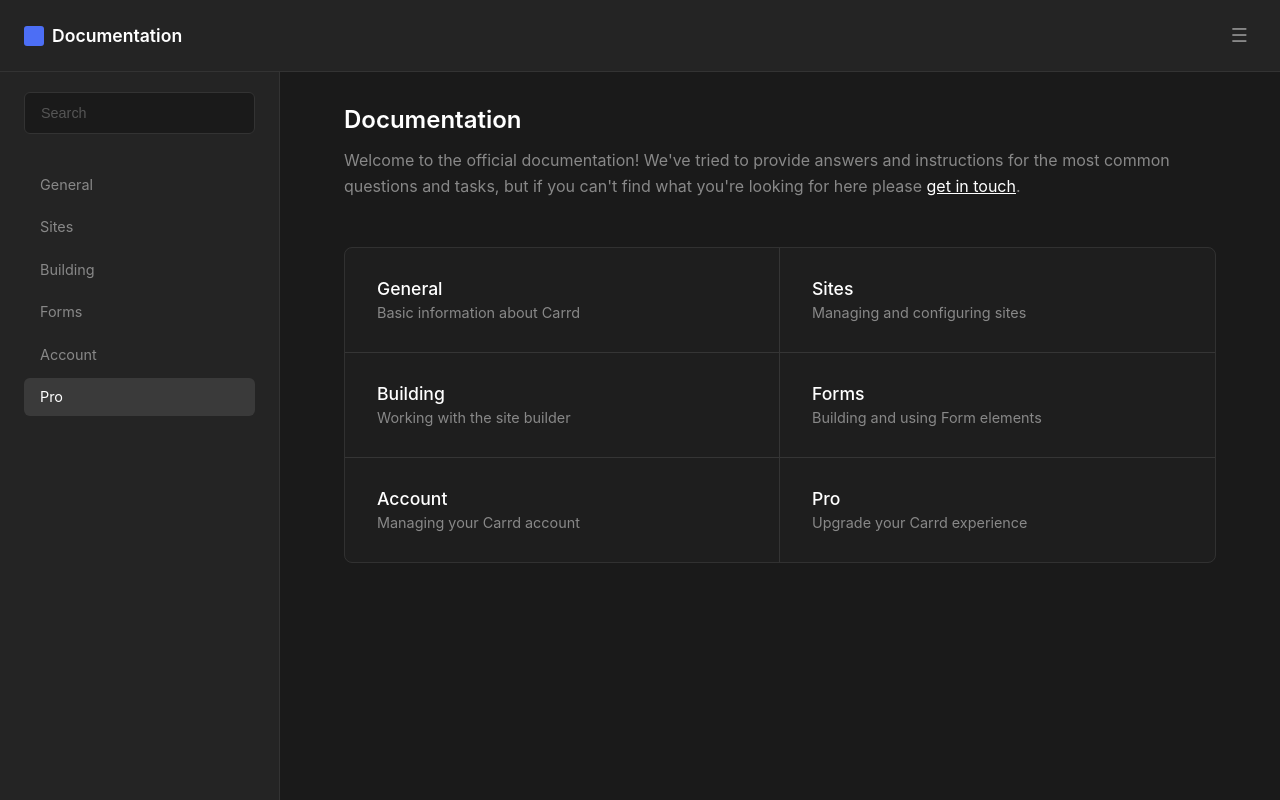
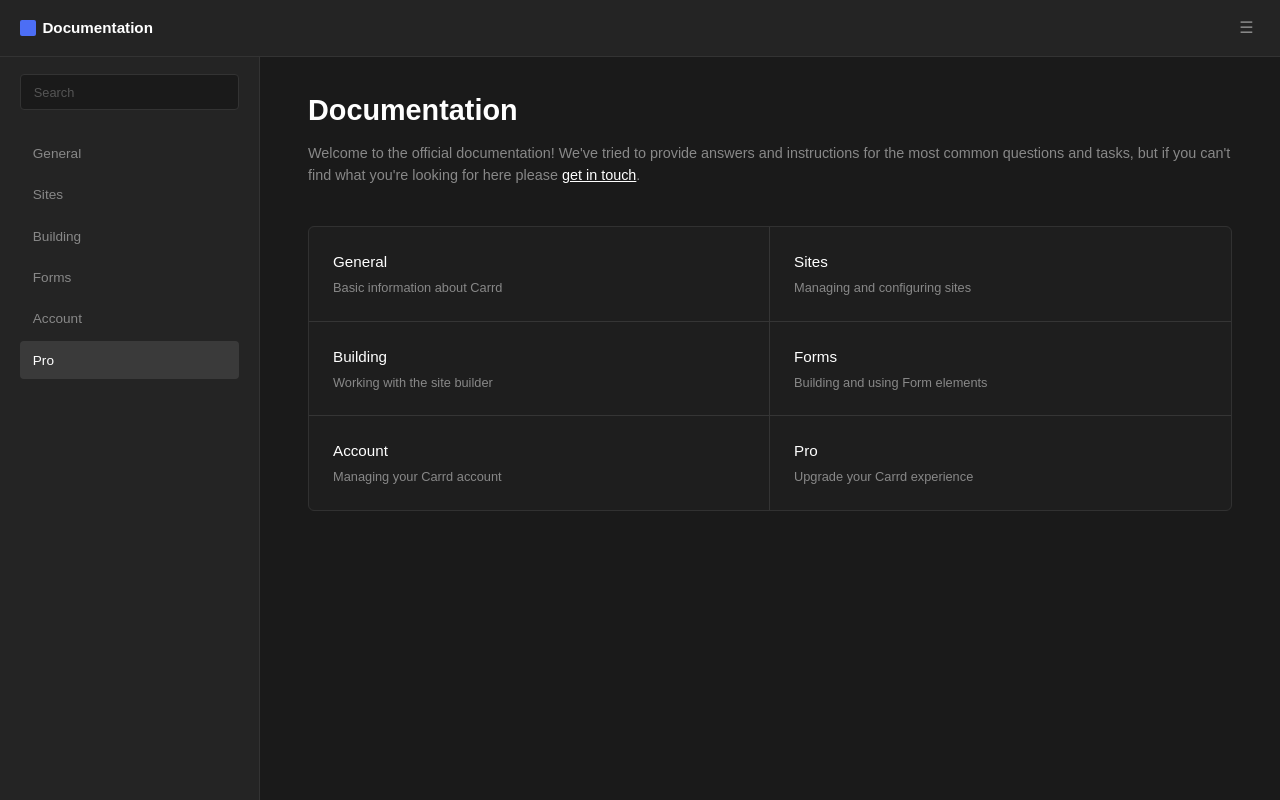
Before and after one commit to trt-solutions/leandoc, a plain HTML site: page index.html in a window 1280 px wide. Drawn offline with Linux system fonts and the light colour scheme.

Commit message:
Update index.html

```diff
--- a/index.html
+++ b/index.html
@@ -12,16 +12,16 @@
         }
 
         body {
-            font-family: -apple-system, BlinkMacSystemFont, 'Arial', Roboto, Oxygen, Ubuntu, Cantarell, sans-serif;
+            font-family: Arial, sans-serif;
             background: #1a1a1a;
             color: #ffffff;
-            line-height: 1;
+            line-height: 1.4;
         }
 
         /* Header */
         .header {
             background: #242424;
-            padding: 1rem 1.5rem;
+            padding: 0.75rem 1.25rem;
             display: flex;
             justify-content: space-between;
             align-items: center;
@@ -34,27 +34,27 @@
 
         .logo {
             color: #ffffff;
-            font-size: 1.1rem;
+            font-size: 0.95rem;
             font-weight: 600;
             display: flex;
             align-items: center;
-            gap: 0.5rem;
+            gap: 0.4rem;
         }
 
         .logo-icon {
-            width: 20px;
-            height: 20px;
+            width: 16px;
+            height: 16px;
             background: #4c6ef5;
-            border-radius: 3px;
+            border-radius: 2px;
         }
 
         .hamburger {
             background: none;
             border: none;
             color: #888;
-            font-size: 1.2rem;
+            font-size: 1rem;
             cursor: pointer;
-            padding: 0.5rem;
+            padding: 0.4rem;
         }
 
         .hamburger:hover {
@@ -64,33 +64,34 @@
         .container {
             display: flex;
             min-height: 100vh;
-            padding-top: 60px;
+            padding-top: 50px;
         }
 
         /* Sidebar */
         .sidebar {
-            width: 280px;
+            width: 260px;
             background: #242424;
-            padding: 2rem 1.5rem;
+            padding: 1.5rem 1.25rem;
             border-right: 1px solid #333;
             position: fixed;
-            height: calc(100vh - 60px);
+            height: calc(100vh - 50px);
             overflow-y: auto;
-            top: 60px;
+            top: 50px;
         }
 
         .search-container {
-            margin-bottom: 2rem;
+            margin-bottom: 1.5rem;
         }
 
         .search-input {
             width: 100%;
-            padding: 0.75rem 1rem;
+            padding: 0.6rem 0.8rem;
             background: #1a1a1a;
             border: 1px solid #333;
-            border-radius: 6px;
+            border-radius: 4px;
             color: #888;
-            font-size: 0.9rem;
+            font-size: 0.8rem;
+            font-family: Arial, sans-serif;
         }
 
         .search-input::placeholder {
@@ -102,17 +103,17 @@
         }
 
         .nav-menu li {
-            margin-bottom: 0.25rem;
+            margin-bottom: 0.2rem;
         }
 
         .nav-link {
             display: block;
-            padding: 0.75rem 1rem;
+            padding: 0.6rem 0.8rem;
             color: #888;
             text-decoration: none;
-            border-radius: 6px;
-            transition: all 0.2s ease;
-            font-size: 0.9rem;
+            border-radius: 4px;
+            transition: all 0.15s ease;
+            font-size: 0.85rem;
         }
 
         .nav-link:hover {
@@ -127,23 +128,23 @@
 
         /* Main content */
         .main-content {
-            margin-left: 280px;
-            padding: 3rem 4rem;
-            width: calc(100% - 280px);
+            margin-left: 260px;
+            padding: 2.5rem 3rem;
+            width: calc(100% - 260px);
         }
 
         h1 {
-            font-size: 1.5rem;
-            margin-bottom: 1rem;
+            font-size: 1.8rem;
+            margin-bottom: 0.8rem;
             font-weight: 600;
             color: #ffffff;
         }
 
         .intro {
             color: #888;
-            font-size: 1rem;
-            margin-bottom: 3rem;
-            line-height: 1.6;
+            font-size: 0.9rem;
+            margin-bottom: 2.5rem;
+            line-height: 1.5;
         }
 
         .intro a {
@@ -156,18 +157,18 @@
             display: grid;
             grid-template-columns: 1fr 1fr;
             gap: 0;
-            margin-top: 2rem;
+            margin-top: 1.5rem;
             border: 1px solid rgba(255,255,255,0.1);
-            border-radius: 8px;
+            border-radius: 6px;
             overflow: hidden;
         }
 
         .content-item {
             background: rgba(255,255,255,0.02);
-            padding: 2rem;
+            padding: 1.5rem;
             border-right: 1px solid rgba(255,255,255,0.1);
             border-bottom: 1px solid rgba(255,255,255,0.1);
-            transition: all 0.2s ease;
+            transition: all 0.15s ease;
         }
 
         .content-item:nth-child(even) {
@@ -183,15 +184,16 @@
         }
 
         .content-item h3 {
-            font-size: 1.1rem;
-            margin-bottom: 0.5rem;
+            font-size: 0.95rem;
+            margin-bottom: 0.4rem;
             color: #ffffff;
             font-weight: 500;
         }
 
         .content-item p {
             color: #888;
-            font-size: 0.9rem;
+            font-size: 0.8rem;
+            line-height: 1.4;
         }
 
         /* Mobile responsive */
@@ -211,7 +213,7 @@
             .main-content {
                 margin-left: 0;
                 width: 100%;
-                padding: 2rem;
+                padding: 1.5rem;
             }
 
             .content-table {
```
